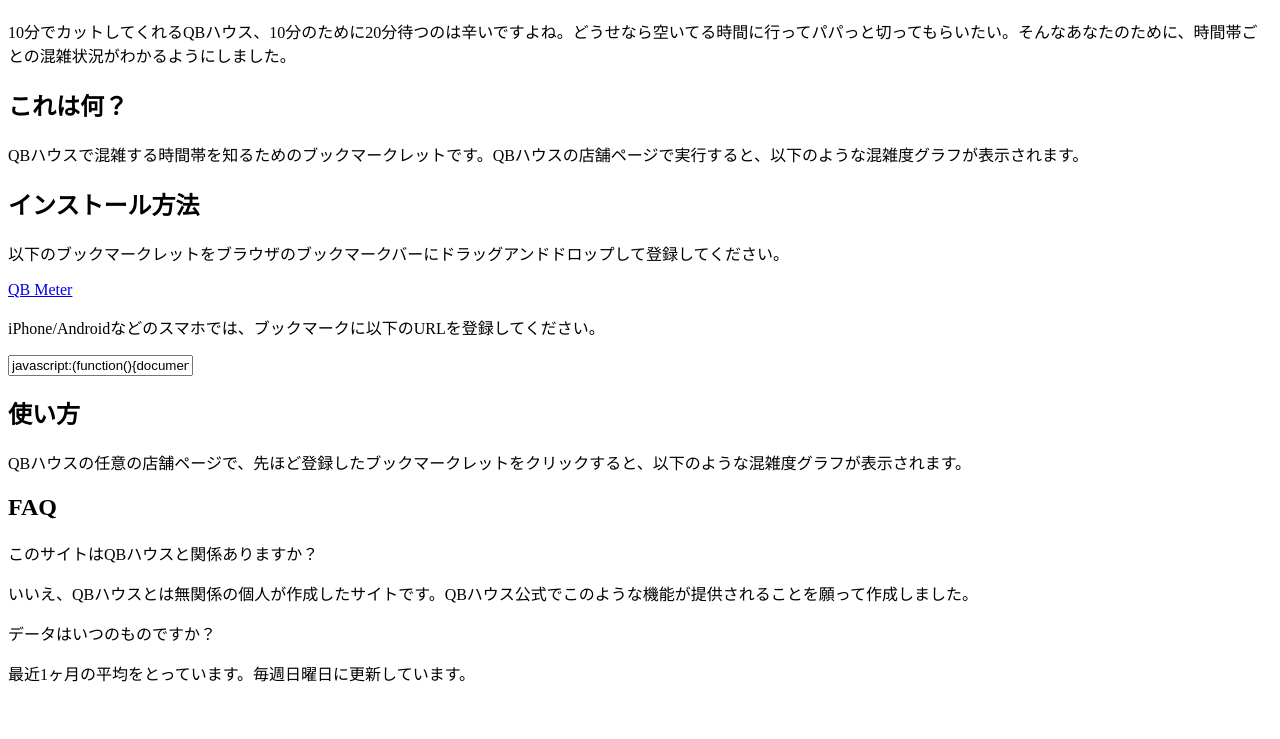
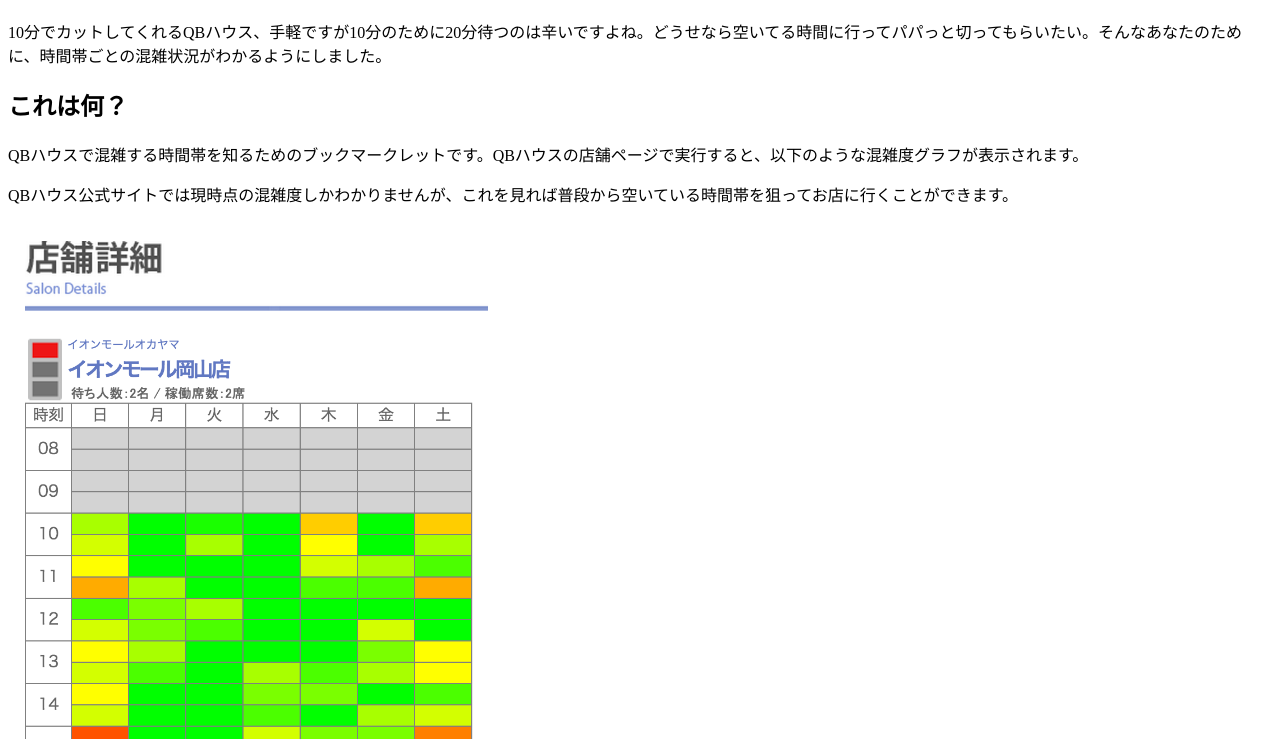
Before and after one commit to capybala/qbmeter, a plain HTML site: page index.html in a window 1280 px wide. Shown: the part 61-800 px from the top of the page. Drawn offline with Linux system fonts and the light colour scheme.

Commit message:
Add screenshot and consmetic changes

```diff
--- a/index.html
+++ b/index.html
@@ -2,14 +2,19 @@
 <html>
 	<head>
 		<meta charset="utf-8">
+		<meta name="viewport" content="width=device-width,initial-scale=1.0">
 		<title>QB Meter | QBハウスで混雑する時間帯を知るためのブックマークレット</title>
+		<link rel="stylesheet" href="static/screen.css">
 	</head>
 	<body>
 		<h1>QB Meter</h1>
-		<p>10分でカットしてくれるQBハウス、10分のために20分待つのは辛いですよね。どうせなら空いてる時間に行ってパパっと切ってもらいたい。そんなあなたのために、時間帯ごとの混雑状況がわかるようにしました。</p>
+		<p>10分でカットしてくれるQBハウス、手軽ですが10分のために20分待つのは辛いですよね。どうせなら空いてる時間に行ってパパっと切ってもらいたい。そんなあなたのために、時間帯ごとの混雑状況がわかるようにしました。</p>
 
 		<h2>これは何？</h2>
 		<p>QBハウスで混雑する時間帯を知るためのブックマークレットです。QBハウスの店舗ページで実行すると、以下のような混雑度グラフが表示されます。</p>
+		<p>QBハウス公式サイトでは現時点の混雑度しかわかりませんが、これを見れば普段から空いている時間帯を狙ってお店に行くことができます。</p>
+
+		<img class="screenshot" src="static/images/screenshot.png" alt="混雑度グラフのスクリーンショット">
 
 		<h2>インストール方法</h2>
 		<p>以下のブックマークレットをブラウザのブックマークバーにドラッグアンドドロップして登録してください。</p>
@@ -17,17 +22,27 @@
 		<a href="javascript:(function(){document.body.appendChild(document.createElement('script')).src='http://qbmeter.capybala.com/qbmeter_bookmarklet.js';})();">QB Meter</a>
 
 		<p>iPhone/Androidなどのスマホでは、ブックマークに以下のURLを登録してください。</p>
-		<input type="text" value="javascript:(function(){document.body.appendChild(document.createElement('script')).src='http://qbmeter.capybala.com/qbmeter_bookmarklet.js';})();">
+		<input type="text" value="javascript:(function(){document.body.appendChild(document.createElement('script')).src='http://qbmeter.capybala.com/qbmeter_bookmarklet.js';})();" id="bookmarklet_url" readonly>
 
 		<h2>使い方</h2>
-		<p>QBハウスの任意の店舗ページで、先ほど登録したブックマークレットをクリックすると、以下のような混雑度グラフが表示されます。</p>
+		<p><a href="http://www.qbhouse.co.jp/">QBハウス公式サイト</a>で混雑度を知りたい店舗のページを開いた状態で、先ほど登録したブックマークレットをクリックすると、上のような混雑度グラフが表示されます。</p>
 
 		<h2>FAQ</h2>
 
-		<p>このサイトはQBハウスと関係ありますか？</p>
-		<p>いいえ、QBハウスとは無関係の個人が作成したサイトです。QBハウス公式でこのような機能が提供されることを願って作成しました。</p>
+		<p>Q. このサイトはQBハウスと関係ありますか？</p>
+		<p>A. いいえ、QBハウスとは無関係の個人が作成したサイトです。QBハウス公式サイトでこのような機能が提供されることを願って作成しました。</p>
 
-		<p>データはいつのものですか？</p>
-		<p>最近1ヶ月の平均をとっています。毎週日曜日に更新しています。</p>
+		<!--p>データはいつのものですか？</p>
+		<p>最近1ヶ月の平均をとっています。毎週日曜日に更新しています。</p-->
+		<script>
+var input = document.getElementById('bookmarklet_url');
+input.addEventListener('click', function() {
+	this.select();
+});
+input.addEventListener('focus', function() {
+	this.select();
+});
+input.select();
+		</script>
 	</body>
 </html>
--- /dev/null
+++ b/static/screen.css
@@ -0,0 +1,13 @@
+* {
+	box-sizing: border-box;
+}
+
+img.screenshot {
+	width: 100%;
+	max-width: 480px;
+}
+
+#bookmarklet_url {
+	width: 100%;
+	font-size: 120%;
+}
```
Also changed, not shown: static/images/screenshot.png (added).
